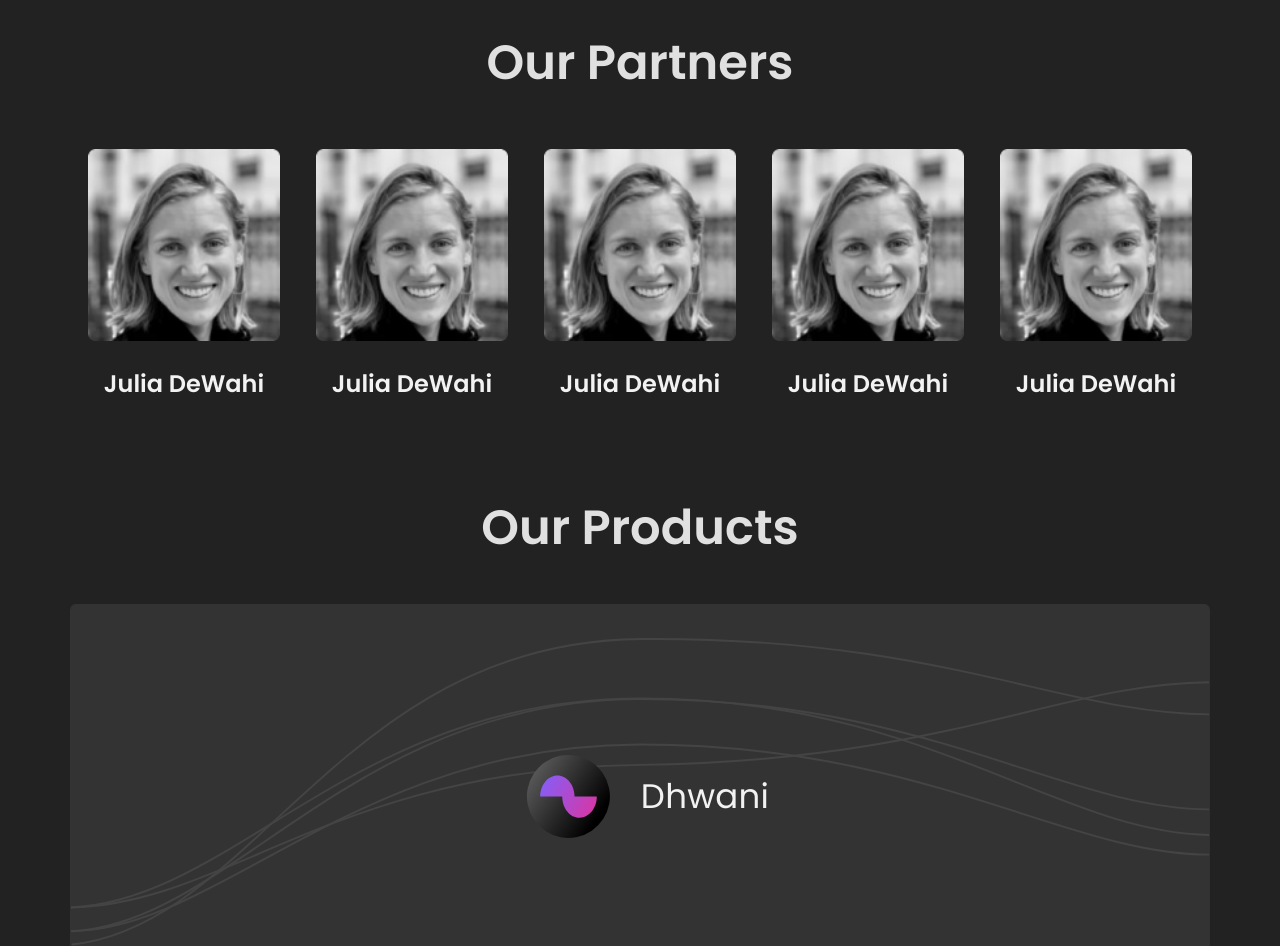
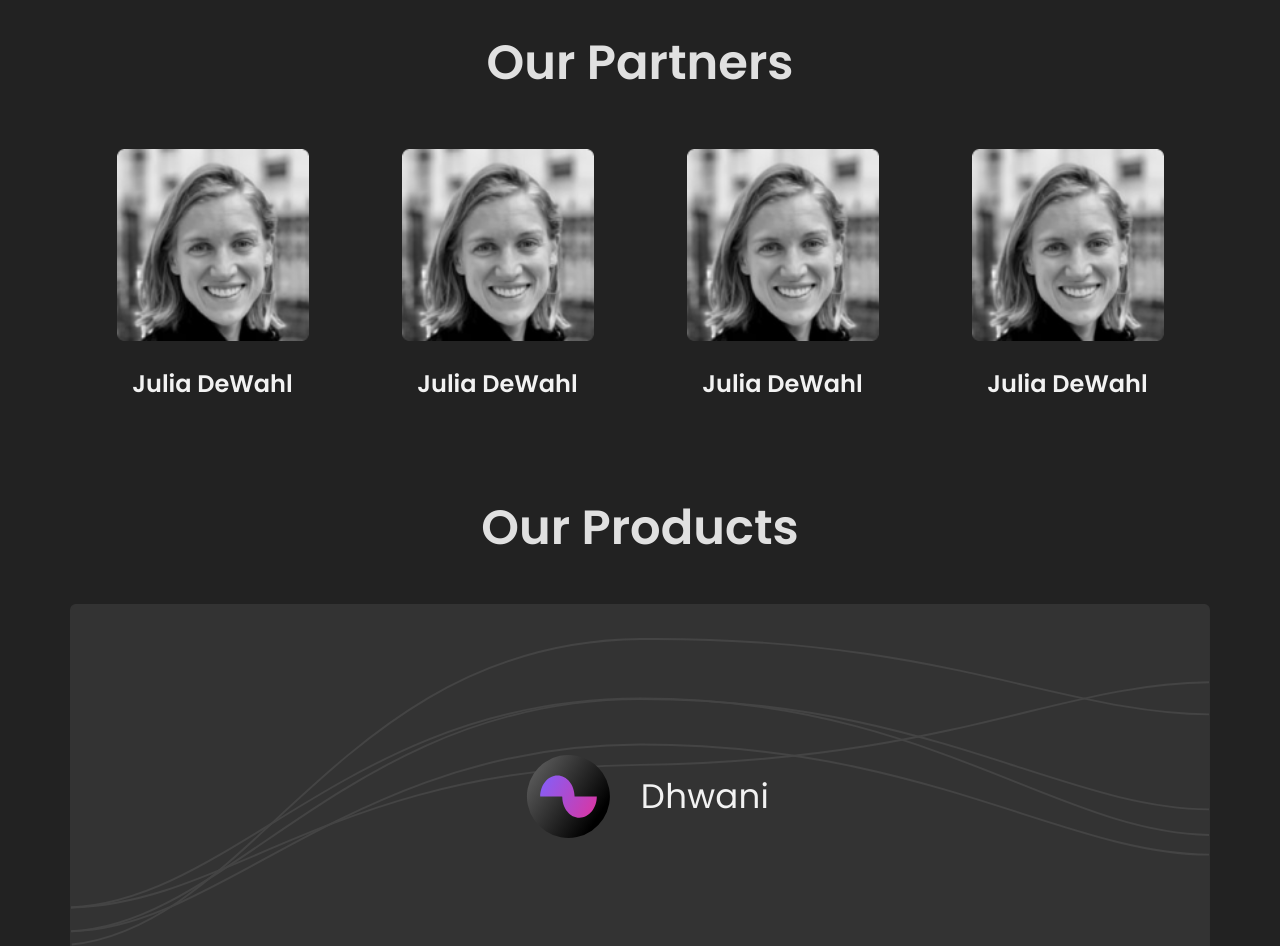
Before and after one commit to dynopii/dynopii.github.io, a Next.js app: page / in a window 1280 px wide. Shown: the part 760-1706 px from the top of the page. Built offline with nearby package versions, Linux system fonts and the light colour scheme.

Commit message:
added static data in array

```diff
--- a/components/screens/landing/OurPartners.tsx
+++ b/components/screens/landing/OurPartners.tsx
@@ -11,15 +11,38 @@ export const OurPartners: React.FC<Props> = () => {
         Our Partners
       </h3>
       <div className='flex flex-wrap items-center justify-around mt-30'>
-        {Array.from(Array(5).keys()).map((loader, i) => (
+        {strategicPartners.map((partner, i) => (
           <div key={i} className='mt-20'>
             <div className='w-48 h-48 overflow-hidden rounded-default'>
-              <img src='/images/team-demo-pic.png' className='w-full h-fill object-cover' alt='Partners' />
+              <img src={partner.photo} className='w-full h-fill object-cover' alt={`${partner.name} photo`} />
             </div>
-            <h5 className='text-center text-h5 text-gray-f2f font-semibold mt-25'>Julia DeWahi</h5>
+            <h5 className='text-center text-h5 text-gray-f2f font-semibold mt-25'>{partner.name} </h5>
           </div>
         ))}
       </div>
     </div>
   );
 };
+
+const strategicPartners = [
+	{
+		id: '1',
+		name: 'Julia DeWahl',
+		photo: '/images/team-demo-pic.png',
+	},
+	{
+		id: '2',
+		name: 'Julia DeWahl',
+		photo: '/images/team-demo-pic.png',
+	},
+	{
+		id: '3',
+		name: 'Julia DeWahl',
+		photo: '/images/team-demo-pic.png',
+	},
+	{
+		id: '4',
+		name: 'Julia DeWahl',
+		photo: '/images/team-demo-pic.png',
+	},
+];
--- a/components/screens/landing/TestimonialCard.tsx
+++ b/components/screens/landing/TestimonialCard.tsx
@@ -1,20 +1,28 @@
 import React from 'react';
 import Image from 'next/image';
 interface Props {
-
+  testimonial: string,
+  name: string,
+  twitterHandle: string,
+  photo: string,
 }
 
-export const TestimonialCard: React.FC<Props> = () => {
+export const TestimonialCard: React.FC<Props> = ({
+    testimonial,
+    name,
+    twitterHandle,
+    photo,
+  }) => {
   return (
     <div className='p-30 bg-gray-333 rounded-default'>
-      <p className='text-body-sm font-normal tracking-wide text-eaeaea'>Truly enthralled by the idea of solving petty problems using the most obvious yet never thought of roadway. Eagerly waiting for more updates and products from their end...</p>
+      <p className='text-body-sm font-normal tracking-wide text-eaeaea'>{testimonial}</p>
       <div className='flex items-center justify-start mt-15'>
         <div className=' mr-10'>
-          <img width={45} height={45} src='/images/testimonial-profile-pic-demo.png' alt='User' />
+          <img width={45} height={45} src={photo} alt='User' />
         </div>
         <div>
-          <p className='text-body-lg font-medium text-gray-f2f mb-1'>Rhimjhim Bhadani</p>
-          <p className='text-body-sm font-normal text-gray-bdb'>@rhimjhim</p>
+          <p className='text-body-lg font-medium text-gray-f2f mb-1'>{name}</p>
+          <p className='text-body-sm font-normal text-gray-bdb'>{twitterHandle}</p>
         </div>
       </div>
     </div>
--- a/components/screens/landing/Testimonials.tsx
+++ b/components/screens/landing/Testimonials.tsx
@@ -13,10 +13,55 @@ export const Testimonials: React.FC<Props> = () => {
       </h3>
       <p className='text-body-lg font-normal text-gray-e0e mt-10 text-center'>Customer Testimonials</p>
       <div className='mt-30 grid-testimonials-container'>
-        {Array.from(Array(6).keys()).map((loader, i) => (
-          <TestimonialCard key={i} />
+        {testimonials.map((testimonial, i) => (
+          <TestimonialCard key={i} {...testimonial} />
         ))}
       </div>
     </section>
   );
 };
+
+const testimonials = [
+  {
+    id: '1',
+    testimonial:`Truly enthralled by the idea of solving petty problems using the most obvious yet never thought of roadway. Eagerly waiting for more updates and products from their end...`,
+    name:'Rhimjhim Bhadani',
+    twitterHandle: '@rhimjhim',
+    photo:'/images/testimonial-profile-pic-demo.png'
+  },
+  {
+    id: '1',
+    testimonial:`Truly enthralled by the idea of solving petty problems using the most obvious yet never thought of roadway. Eagerly waiting for more updates and products from their end...`,
+    name:'Rhimjhim Bhadani',
+    twitterHandle: '@rhimjhim',
+    photo:'/images/testimonial-profile-pic-demo.png'
+  },
+  {
+    id: '1',
+    testimonial:`Truly enthralled by the idea of solving petty problems using the most obvious yet never thought of roadway. Eagerly waiting for more updates and products from their end...`,
+    name:'Rhimjhim Bhadani',
+    twitterHandle: '@rhimjhim',
+    photo:'/images/testimonial-profile-pic-demo.png'
+  },
+  {
+    id: '1',
+    testimonial:`Truly enthralled by the idea of solving petty problems using the most obvious yet never thought of roadway. Eagerly waiting for more updates and products from their end...`,
+    name:'Rhimjhim Bhadani',
+    twitterHandle: '@rhimjhim',
+    photo:'/images/testimonial-profile-pic-demo.png'
+  },
+  {
+    id: '1',
+    testimonial:`Truly enthralled by the idea of solving petty problems using the most obvious yet never thought of roadway. Eagerly waiting for more updates and products from their end...`,
+    name:'Rhimjhim Bhadani',
+    twitterHandle: '@rhimjhim',
+    photo:'/images/testimonial-profile-pic-demo.png'
+  },
+  {
+    id: '1',
+    testimonial:`Truly enthralled by the idea of solving petty problems using the most obvious yet never thought of roadway. Eagerly waiting for more updates and products from their end...`,
+    name:'Rhimjhim Bhadani',
+    twitterHandle: '@rhimjhim',
+    photo:'/images/testimonial-profile-pic-demo.png'
+  },
+]
```
